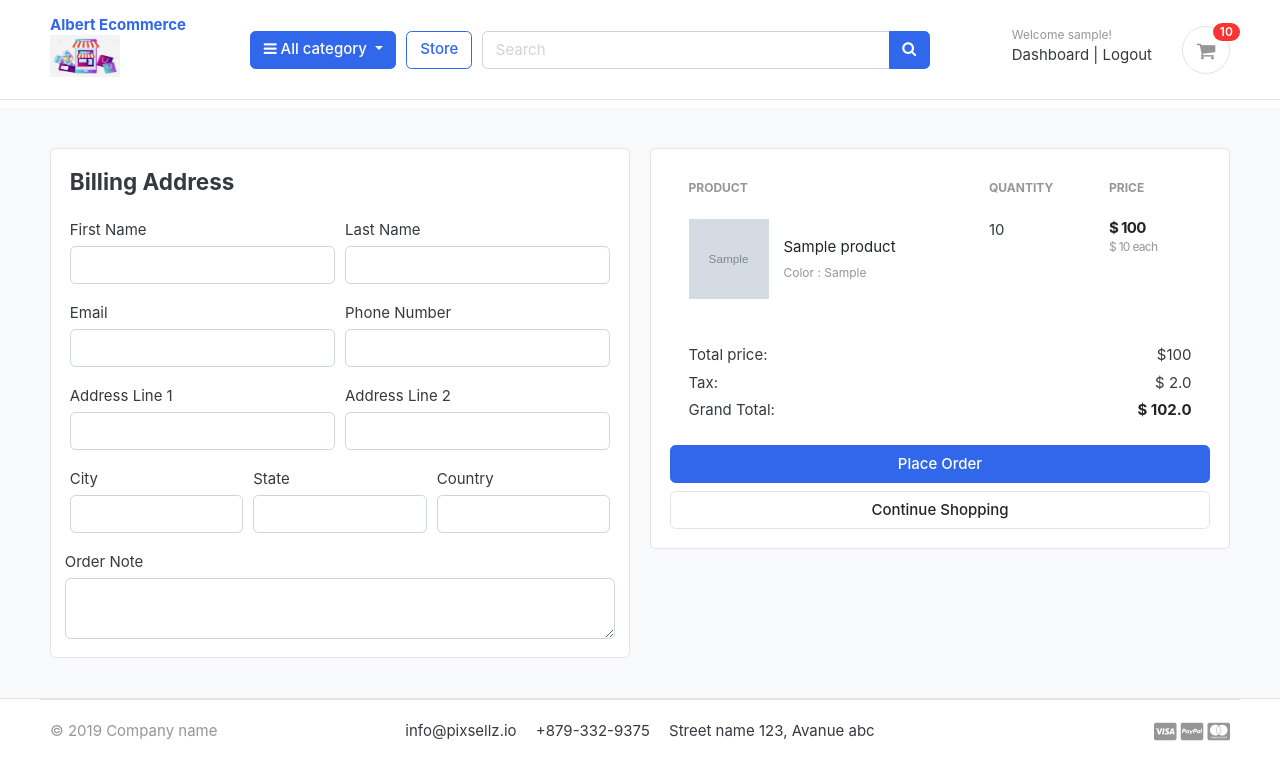
After one commit to albertystang/albert_ecom, a Django app: page /cart/checkout/ in a window 1280 px wide. The commit adds this page. Shown: the top 780 px of the page. Run offline with Django 5.2, Linux system fonts and the light colour scheme; a user stored in the database is signed in; tables that the repository leaves empty hold one stand-in row (values such as "Sample post"); grey boxes marked "Sample" are stand-in pictures; some libraries are stand-ins or nearby versions; some web fonts are replaced.

Commit message:
handled cart and checkout page for logged in user

```diff
--- a/carts/context_processors.py
+++ b/carts/context_processors.py
@@ -9,10 +9,10 @@ def counter(request):
     else:
         try:
             cart = Cart.objects.filter(cart_id=_cart_id(request))
-            # if request.user.is_authenticated:
-            #     cart_items = CartItem.objects.all().filter(user=request.user)
-            # else:
-            cart_items = CartItem.objects.all().filter(cart=cart[:1])
+            if request.user.is_authenticated:
+                cart_items = CartItem.objects.all().filter(user=request.user)
+            else:
+                cart_items = CartItem.objects.all().filter(cart=cart[:1])
             for cart_item in cart_items:
                 cart_count += cart_item.quantity
         except Cart.DoesNotExist:
--- a/carts/models.py
+++ b/carts/models.py
@@ -1,5 +1,6 @@
 from django.db import models
 from store.models import Product, Variation
+from accounts.models import Account
 
 
 class Cart(models.Model):
@@ -11,9 +12,10 @@ class Cart(models.Model):
 
 
 class CartItem(models.Model):
+    user = models.ForeignKey(Account, on_delete=models.CASCADE, null=True)
     product = models.ForeignKey(Product, on_delete=models.CASCADE)
     variations = models.ManyToManyField(Variation, blank=True)
-    cart = models.ForeignKey(Cart, on_delete=models.CASCADE)
+    cart = models.ForeignKey(Cart, on_delete=models.CASCADE, null=True)
     quantity = models.IntegerField()
     is_active = models.BooleanField(default=True)
 
--- a/carts/urls.py
+++ b/carts/urls.py
@@ -7,4 +7,5 @@ urlpatterns = [
     path('cart_minus/<int:product_id>/<int:cart_item_id>/', views.cart_minus, name='cart_minus'),
     path('cart_item_remove/<int:product_id>/<int:cart_item_id>/', views.cart_item_remove, name='cart_item_remove'),
     path('cart_add/<int:product_id>/', views.cart_add, name='cart_add'),
+    path('checkout/', views.checkout, name='checkout'),
 ]
--- a/carts/views.py
+++ b/carts/views.py
@@ -1,5 +1,7 @@
 from django.shortcuts import render, redirect, get_object_or_404
 from django.contrib import messages
+from django.contrib.auth.decorators import login_required
+from django.core.exceptions import ObjectDoesNotExist
 from store.models import Product, Variation
 from .models import Cart, CartItem
 
@@ -12,64 +14,110 @@ def _cart_id(request):
 
 
 def cart_add(request, product_id):
+    current_user = request.user
     product = Product.objects.get(id=product_id)
     product_variation = []
-    if request.method == 'POST':
-        for item in request.POST:
-            key = item
-            value = request.POST[key]
-            try:
-                variation = Variation.objects.get(product=product, variation_category__iexact=key, variation_value__iexact=value)
-                product_variation.append(variation)
-            except:
-                pass
-    try:
-        cart = Cart.objects.get(cart_id=_cart_id(request))
-    except Cart.DoesNotExist:
-        cart = Cart.objects.create(
-            cart_id = _cart_id(request)
-        )
-    cart.save()
-    is_cart_item_exists = CartItem.objects.filter(product=product, cart=cart).exists()
-    if is_cart_item_exists:
-        cart_item = CartItem.objects.filter(product=product, cart=cart)
-        # Existing variations
-        ex_var_list = []
-        id = []
-        for item in cart_item:
-            existing_variation = item.variations.all()
-            ex_var_list.append(list(existing_variation))
-            id.append(item.id)
-        if product_variation in ex_var_list:
-            # increase the cart item quantity
-            index = ex_var_list.index(product_variation)
-            item_id = id[index]
-            item = CartItem.objects.get(product=product, id=item_id)
-            item.quantity += 1
-            item.save()
-            messages.success(request, 'The product has been increased by 1...')
+    if current_user.is_authenticated:
+        if request.method == 'POST':
+            for item in request.POST:
+                key = item
+                value = request.POST[key]
+                try:
+                    variation = Variation.objects.get(product=product, variation_category__iexact=key, variation_value__iexact=value)
+                    product_variation.append(variation)
+                except:
+                    pass
+        is_cart_item_exists = CartItem.objects.filter(product=product, user=current_user).exists()
+        if is_cart_item_exists:
+            cart_item = CartItem.objects.filter(product=product, user=current_user)
+            ex_var_list = []
+            id = []
+            for item in cart_item:
+                existing_variation = item.variations.all()
+                ex_var_list.append(list(existing_variation))
+                id.append(item.id)
+            if product_variation in ex_var_list:
+                # increase the cart item quantity
+                index = ex_var_list.index(product_variation)
+                item_id = id[index]
+                item = CartItem.objects.get(product=product, id=item_id)
+                item.quantity += 1
+                item.save()
+                messages.success(request, 'The product has been increased by 1...')
+            else:
+                # create a new cart_item
+                item = CartItem.objects.create(product=product, user=current_user, quantity=1)
+                if len(product_variation) > 0:
+                    item.variations.clear()
+                    item.variations.add(*product_variation)
+                item.save()
         else:
-            # create a new cart_item
-            item = CartItem.objects.create(product=product, cart=cart, quantity=1)
+            cart_item = CartItem.objects.create(product=product, user=current_user, quantity=1)
             if len(product_variation) > 0:
-                item.variations.clear()
-                item.variations.add(*product_variation)
-            item.save()
-    else:
-        cart_item = CartItem.objects.create(product=product, cart=cart, quantity=1)
-        if len(product_variation) > 0:
-            cart_item.variations.clear()
-            cart_item.variations.add(*product_variation)
-        cart_item.save()
-        messages.success(request, 'The product has been added to cart...')
+                cart_item.variations.clear()
+                cart_item.variations.add(*product_variation)
+            cart_item.save()
+            messages.success(request, 'The product has been added to cart...')
+    else: # user is not authenticated
+        if request.method == 'POST':
+            for item in request.POST:
+                key = item
+                value = request.POST[key]
+                try:
+                    variation = Variation.objects.get(product=product, variation_category__iexact=key, variation_value__iexact=value)
+                    product_variation.append(variation)
+                except:
+                    pass
+        try:
+            cart = Cart.objects.get(cart_id=_cart_id(request))
+        except Cart.DoesNotExist:
+            cart = Cart.objects.create(
+                cart_id = _cart_id(request)
+            )
+        cart.save()
+        is_cart_item_exists = CartItem.objects.filter(product=product, cart=cart).exists()
+        if is_cart_item_exists:
+            cart_item = CartItem.objects.filter(product=product, cart=cart)
+            # Existing variations
+            ex_var_list = []
+            id = []
+            for item in cart_item:
+                existing_variation = item.variations.all()
+                ex_var_list.append(list(existing_variation))
+                id.append(item.id)
+            if product_variation in ex_var_list:
+                # increase the cart item quantity
+                index = ex_var_list.index(product_variation)
+                item_id = id[index]
+                item = CartItem.objects.get(product=product, id=item_id)
+                item.quantity += 1
+                item.save()
+                messages.success(request, 'The product has been increased by 1...')
+            else:
+                # create a new cart_item
+                item = CartItem.objects.create(product=product, cart=cart, quantity=1)
+                if len(product_variation) > 0:
+                    item.variations.clear()
+                    item.variations.add(*product_variation)
+                item.save()
+        else:
+            cart_item = CartItem.objects.create(product=product, cart=cart, quantity=1)
+            if len(product_variation) > 0:
+                cart_item.variations.clear()
+                cart_item.variations.add(*product_variation)
+            cart_item.save()
+            messages.success(request, 'The product has been added to cart...')
     return redirect('cart')
 
 
 def cart_minus(request, product_id, cart_item_id):
-    cart = Cart.objects.get(cart_id=_cart_id(request))
     product = get_object_or_404(Product, id=product_id)
     try:
-        cart_item = CartItem.objects.get(product=product, cart=cart, id=cart_item_id)
+        if request.user.is_authenticated:
+            cart_item = CartItem.objects.get(product=product, user=request.user, id=cart_item_id)
+        else:
+            cart = Cart.objects.get(cart_id=_cart_id(request))
+            cart_item = CartItem.objects.get(product=product, cart=cart, id=cart_item_id)
         if cart_item.quantity > 1:
             cart_item.quantity -= 1
             cart_item.save()
@@ -84,11 +132,14 @@ def cart_minus(request, product_id, cart_item_id):
 
 
 def cart_item_remove(request, product_id, cart_item_id):
-    cart = Cart.objects.get(cart_id=_cart_id(request))
     product = get_object_or_404(Product, id=product_id)
-    cart_item = CartItem.objects.get(product=product, cart=cart, id=cart_item_id)
+    if request.user.is_authenticated:
+        cart_item = CartItem.objects.get(product=product, user=request.user, id=cart_item_id)
+    else:
+        cart = Cart.objects.get(cart_id=_cart_id(request))
+        cart_item = CartItem.objects.get(product=product, cart=cart, id=cart_item_id)
     cart_item.delete()
-    messages.success(request, 'The product has been deleted...')
+    messages.success(request, 'The product has been removed...')
     return redirect('cart')
 
 
@@ -96,8 +147,11 @@ def cart(request, total=0, quantity=0, cart_items=None):
     tax = 0.0
     grand_total = 0.0
     try:
-        cart = Cart.objects.get(cart_id=_cart_id(request))
-        cart_items = CartItem.objects.filter(cart=cart, is_active=True)
+        if request.user.is_authenticated:
+            cart_items = CartItem.objects.filter(user=request.user, is_active=True)
+        else:
+            cart = Cart.objects.get(cart_id=_cart_id(request))
+            cart_items = CartItem.objects.filter(cart=cart, is_active=True)
         for cart_item in cart_items:
             total += (cart_item.product.price * cart_item.quantity)
             quantity += cart_item.quantity
@@ -107,3 +161,30 @@ def cart(request, total=0, quantity=0, cart_items=None):
         pass
     context = {'total': total, 'quantity': quantity, 'cart_items': cart_items, 'tax': tax, 'grand_total': grand_total}
     return render(request, 'carts/cart.html', context)
+
+
+@login_required
+def checkout(request, total=0, quantity=0, cart_items=None):
+    try:
+        tax = 0
+        grand_total = 0
+        if request.user.is_authenticated:
+            cart_items = CartItem.objects.filter(user=request.user, is_active=True)
+        else:
+            cart = Cart.objects.get(cart_id=_cart_id(request))
+            cart_items = CartItem.objects.filter(cart=cart, is_active=True)
+        for cart_item in cart_items:
+            total += (cart_item.product.price * cart_item.quantity)
+            quantity += cart_item.quantity
+        tax = (2 * total)/100
+        grand_total = total + tax
+    except ObjectDoesNotExist:
+        pass #just ignore
+    context = {
+        'total': total,
+        'quantity': quantity,
+        'cart_items': cart_items,
+        'tax'       : tax,
+        'grand_total': grand_total,
+    }
+    return render(request, 'carts/checkout.html', context)
--- a/store/templates/accounts/login.html
+++ b/store/templates/accounts/login.html
@@ -22,9 +22,9 @@ Already verified? <a href="{% url 'login' %}">Login</a>
         <div class="form-group">
         <input type="password" class="form-control" placeholder="Password" name="password">
         </div> <!-- form-group// -->
-        <div class="form-group">
+        {% comment %} <div class="form-group">
         <a href="" class="float-right">Forgot password?</a>
-        </div> <!-- form-group form-check .// -->
+        </div> <!-- form-group form-check .// --> {% endcomment %}
         <div class="form-group">
             <button type="submit" class="btn btn-primary btn-block">Login</button>
         </div> <!-- form-group// -->
--- a/store/templates/carts/cart.html
+++ b/store/templates/carts/cart.html
@@ -1,4 +1,5 @@
 {% extends 'store/base.html' %}
+
 {% load static %}
 
 {% block title %}Cart{% endblock title %}
@@ -108,7 +109,7 @@
 			<p class="text-center mb-3">
 				<img src="{% static './images/misc/payments.png' %}" height="26">
 			</p>
-			<a href="" class="btn btn-primary btn-block">Checkout </a>
+			<a href="{% url 'checkout' %}" class="btn btn-primary btn-block">Checkout </a>
 			<a href="{% url 'store' %}" class="btn btn-light btn-block">Continue Shopping</a>
 		</div> <!-- card-body.// -->
 		</div> <!-- card.// -->
--- /dev/null
+++ b/store/templates/carts/checkout.html
@@ -0,0 +1,139 @@
+{% extends 'store/base.html' %}
+{% load static %}
+
+{% block title %}Checkout{% endblock title %}
+
+{% block content %}
+<section class="section-content padding-y bg">
+<div class="container">
+
+<!-- ============================ COMPONENT 1 ================================= -->
+
+<div class="row">
+	<aside class="col-lg-6">
+<div class="card">
+  <div class="card-body">
+    <h4 class="card-title mb-4">Billing Address</h4>
+    <form action="" method="POST">
+      {% csrf_token %}
+      <div class="form-row">
+        <div class="col form-group">
+          <label for="">First Name</label>
+          <input type="text" name="first_name" class="form-control" required>
+        </div>
+        <div class="col form-group">
+          <label for="">Last Name</label>
+          <input type="text" name="last_name" class="form-control" required>
+        </div>
+      </div>
+      <div class="form-row">
+        <div class="col form-group">
+          <label for="">Email</label>
+          <input type="email" name="email" class="form-control" required>
+        </div>
+        <div class="col form-group">
+          <label for="">Phone Number</label>
+          <input type="text" name="phone" class="form-control" required>
+        </div>
+      </div>
+      <div class="form-row">
+        <div class="col form-group">
+          <label for="">Address Line 1</label>
+          <input type="text" name="address_line_1" class="form-control" required>
+        </div>
+        <div class="col form-group">
+          <label for="">Address Line 2</label>
+          <input type="text" name="address_line_2" class="form-control">
+        </div>
+      </div>
+      <div class="form-row">
+        <div class="col form-group">
+          <label for="">City</label>
+          <input type="text" name="city" class="form-control" required>
+        </div>
+        <div class="col form-group">
+          <label for="">State</label>
+          <input type="text" name="state" class="form-control" required>
+        </div>
+        <div class="col form-group">
+          <label for="">Country</label>
+          <input type="text" name="country" class="form-control" required>
+        </div>
+        </div>
+        <div class="form-row">
+          <label for="">Order Note</label>
+          <textarea name="order_note" rows="2" class="form-control"></textarea>
+        </div>
+    </div>
+    </div> <!-- card.// -->
+	</aside> <!-- col.// -->
+	<aside class="col-lg-6">
+		<div class="card">
+		<div class="card-body">
+      <table class="table table-borderless table-shopping-cart">
+      <thead class="text-muted">
+      <tr class="small text-uppercase">
+        <th scope="col">Product</th>
+        <th scope="col" width="120">Quantity</th>
+        <th scope="col" width="120">Price</th>
+      </tr>
+      </thead>
+      <tbody>
+      {% for cart_item in cart_items %}
+      <tr>
+      	<td>
+      		<figure class="itemside align-items-center">
+      			<div class="aside"><img src="{{ cart_item.product.images.url }}" class="img-sm"></div>
+      			<figcaption class="info">
+      				<a href="{{ cart_item.product.get_url }}" class="title text-dark">{{ cart_item.product.product_name }}</a>
+      				<p class="text-muted small">
+      					{% if cart_item.variations.all %}
+      						{% for item in cart_item.variations.all %}
+      							{{ item.variation_category | capfirst }} : {{ item.variation_value | capfirst }} <br>
+      						{% endfor %}
+      					{% endif %}
+      				</p>
+      			</figcaption>
+      		</figure>
+      	</td>
+      	<td>
+      		<!-- col.// -->
+      				<label for="">{{ cart_item.quantity }}</label>
+      	</td>
+      	<td>
+      		<div class="price-wrap">
+      			<var class="price">$ {{ cart_item.sub_total }}</var>
+      			<small class="text-muted"> $ {{ cart_item.product.price }} each</small>
+      		</div> <!-- price-wrap .// -->
+      	</td>
+      </tr>
+      {% endfor %}
+      </tbody>
+      </table>
+      <div class="card-body">
+        <dl class="dlist-align">
+          <dt>Total price:</dt>
+          <dd class="text-right">${{ total }}</dd>
+        </dl>
+        <dl class="dlist-align">
+          <dt>Tax: </dt>
+          <dd class="text-right">$ {{ tax }}</dd>
+        </dl>
+        <dl class="dlist-align">
+          <dt>Grand Total: </dt>
+          <dd class="text-right text-dark b"><strong>$ {{ grand_total }}</strong></dd>
+        </dl>
+      </div>
+      <button type="submit" name="submit" class="btn btn-primary btn-block">Place Order</button>
+			<a href="{% url 'store' %}" class="btn btn-light btn-block">Continue Shopping</a>
+      </form>
+    </div> <!-- card-body.// -->
+    </div> <!-- card.// -->
+</aside> <!-- col.// -->
+</div> <!-- row.// -->
+<!-- ============================ COMPONENT 1 END .// ================================= -->
+</div> <!-- container .//  --></section>
+<!-- ========================= SECTION CONTENT END// ========================= -->
+</section>
+<!-- ========================= SECTION CONTENT END// ========================= -->
+{% endblock %}
--- a/store/templates/store/base.html
+++ b/store/templates/store/base.html
@@ -55,7 +55,7 @@ $(document).ready(function() {
   <div class="container mt-2">
     {% if messages %}
       {% for message in messages %}
-          <div class="alert alert-warning" role="alert">
+          <div class="alert alert-primary" role="alert">
             {{ message }}
           </div>
       {% endfor %}
```
Also changed, not shown: accounts/views.py (+52 -0 lines), accounts/migrations/0002_alter_account_is_active.py (added), carts/migrations/0003_cartitem_user_alter_cartitem_cart.py (added).
